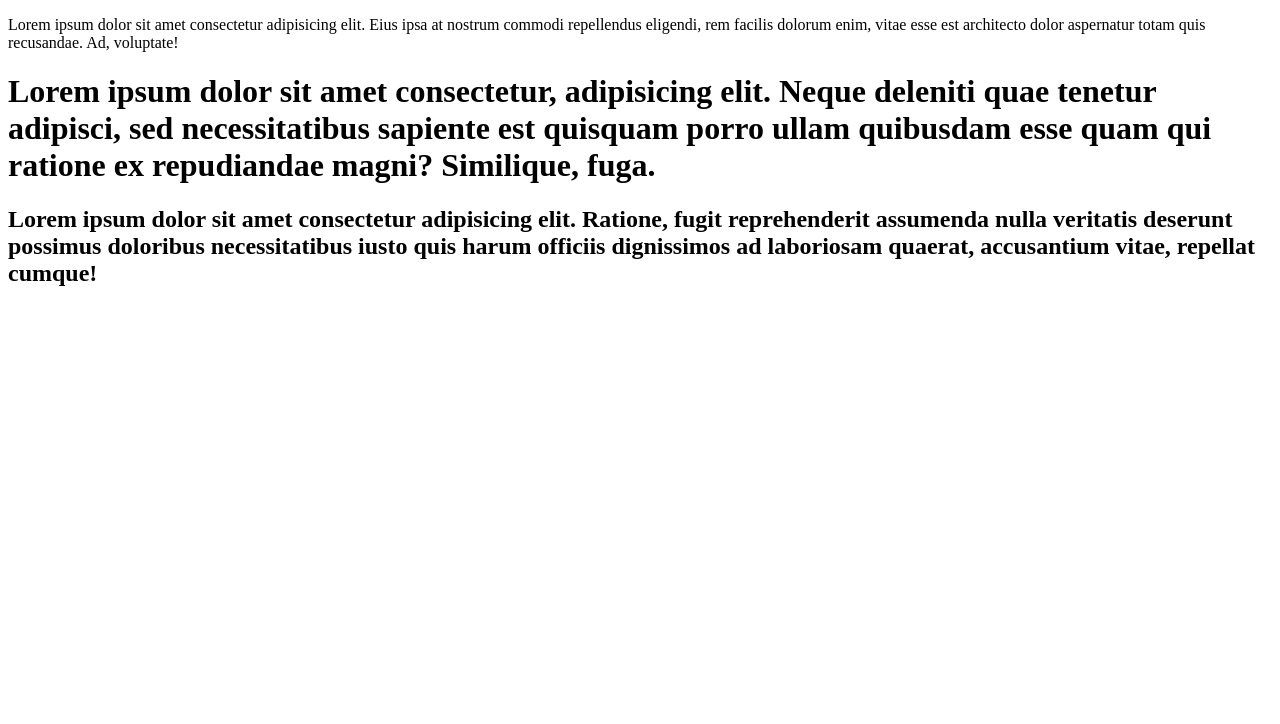
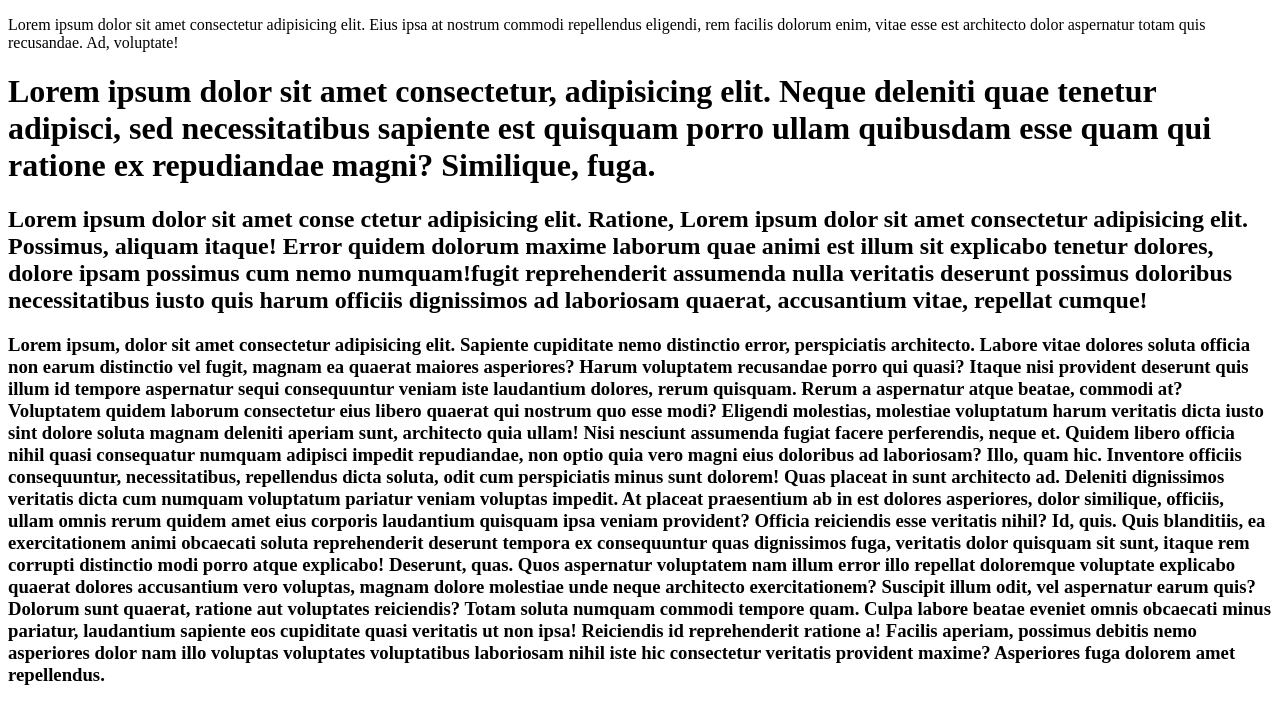
Before and after one commit to lmayor28/CFP403-Lujan, a plain HTML site: page rodrigodonofrio/index.html in a window 1280 px wide. Drawn offline with Linux system fonts and the light colour scheme.

Commit message:
segundo commit

```diff
--- a/rodrigodonofrio/index.html
+++ b/rodrigodonofrio/index.html
@@ -9,6 +9,17 @@
 <body>
     <p>Lorem ipsum dolor sit amet consectetur adipisicing elit. Eius ipsa at nostrum commodi repellendus eligendi, rem facilis dolorum enim, vitae esse est architecto dolor aspernatur totam quis recusandae. Ad, voluptate!</p>
     <h1>Lorem ipsum dolor sit amet consectetur, adipisicing elit. Neque deleniti quae tenetur adipisci, sed necessitatibus sapiente est quisquam porro ullam quibusdam esse quam qui ratione ex repudiandae magni? Similique, fuga.</h1>
-    <h2>Lorem ipsum dolor sit amet consectetur adipisicing elit. Ratione, fugit reprehenderit assumenda nulla veritatis deserunt possimus doloribus necessitatibus iusto quis harum officiis dignissimos ad laboriosam quaerat, accusantium vitae, repellat cumque!</h2>
+    <h2>Lorem ipsum dolor sit amet conse
+        ctetur adipisicing elit. Ratione, Lorem ipsum dolor sit amet consectetur adipisicing elit. Possimus, aliquam itaque! Error quidem dolorum maxime laborum quae animi est illum sit explicabo tenetur dolores, dolore ipsam possimus cum nemo numquam!fugit reprehenderit assumenda nulla veritatis deserunt possimus doloribus necessitatibus iusto quis harum officiis dignissimos ad laboriosam quaerat, accusantium vitae, repellat cumque!</h2>
+        <h3>Lorem ipsum, dolor sit amet consectetur adipisicing elit. Sapiente cupiditate nemo distinctio error, perspiciatis architecto. Labore vitae dolores soluta officia non earum distinctio vel fugit, magnam ea quaerat maiores asperiores?
+        Harum voluptatem recusandae porro qui quasi? Itaque nisi provident deserunt quis illum id tempore aspernatur sequi consequuntur veniam iste laudantium dolores, rerum quisquam. Rerum a aspernatur atque beatae, commodi at?
+        Voluptatem quidem laborum consectetur eius libero quaerat qui nostrum quo esse modi? Eligendi molestias, molestiae voluptatum harum veritatis dicta iusto sint dolore soluta magnam deleniti aperiam sunt, architecto quia ullam!
+        Nisi nesciunt assumenda fugiat facere perferendis, neque et. Quidem libero officia nihil quasi consequatur numquam adipisci impedit repudiandae, non optio quia vero magni eius doloribus ad laboriosam? Illo, quam hic.
+        Inventore officiis consequuntur, necessitatibus, repellendus dicta soluta, odit cum perspiciatis minus sunt dolorem! Quas placeat in sunt architecto ad. Deleniti dignissimos veritatis dicta cum numquam voluptatum pariatur veniam voluptas impedit.
+        At placeat praesentium ab in est dolores asperiores, dolor similique, officiis, ullam omnis rerum quidem amet eius corporis laudantium quisquam ipsa veniam provident? Officia reiciendis esse veritatis nihil? Id, quis.
+        Quis blanditiis, ea exercitationem animi obcaecati soluta reprehenderit deserunt tempora ex consequuntur quas dignissimos fuga, veritatis dolor quisquam sit sunt, itaque rem corrupti distinctio modi porro atque explicabo! Deserunt, quas.
+        Quos aspernatur voluptatem nam illum error illo repellat doloremque voluptate explicabo quaerat dolores accusantium vero voluptas, magnam dolore molestiae unde neque architecto exercitationem? Suscipit illum odit, vel aspernatur earum quis?
+        Dolorum sunt quaerat, ratione aut voluptates reiciendis? Totam soluta numquam commodi tempore quam. Culpa labore beatae eveniet omnis obcaecati minus pariatur, laudantium sapiente eos cupiditate quasi veritatis ut non ipsa!
+        Reiciendis id reprehenderit ratione a! Facilis aperiam, possimus debitis nemo asperiores dolor nam illo voluptas voluptates voluptatibus laboriosam nihil iste hic consectetur veritatis provident maxime? Asperiores fuga dolorem amet repellendus.</h3>
 </body>
 </html>
```
